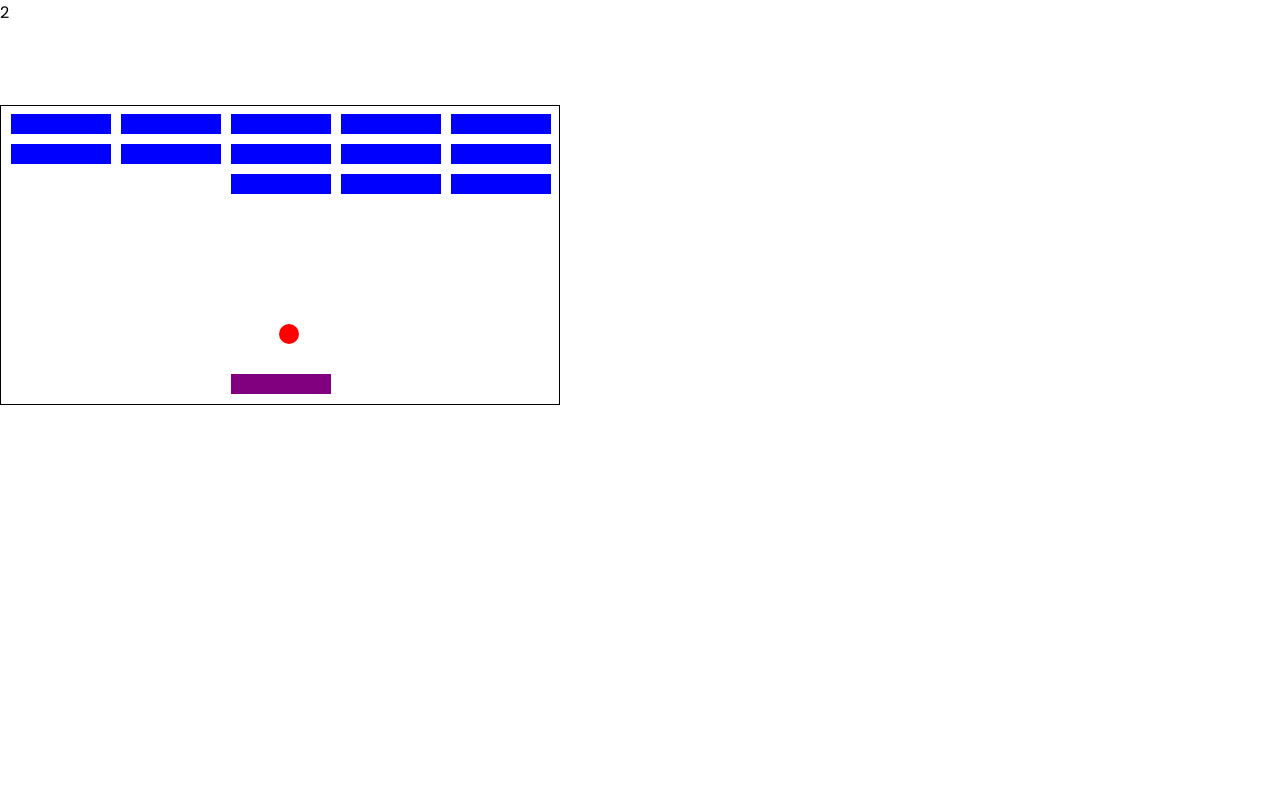
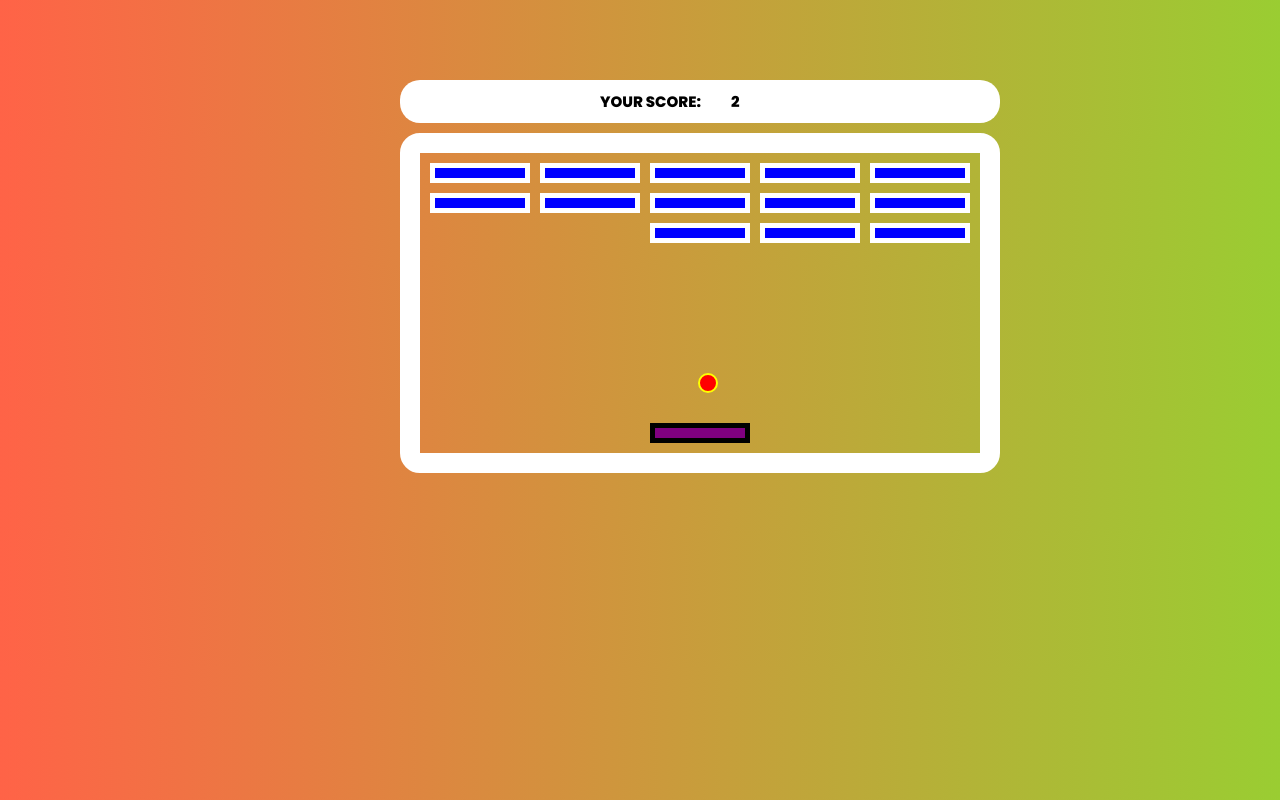
Before and after one commit to MLO-OLAGUNJU/breakout, a plain HTML site: page index.html in a window 1280 px wide. Drawn offline with Linux system fonts and the light colour scheme.

Commit message:
i modified my app.js

```diff
--- a/app.js
+++ b/app.js
@@ -1,28 +1,30 @@
 const grid = document.querySelector(".grid");
+const scoreDisplay = document.querySelector("#score");
 const blockWidth = 100;
 const blockHeight = 20;
+const ballDiameter = 20;
 const boardWidth = 560;
 const boardHeight = 300;
-const scoreDisplay = document.querySelector("#score");
-let timerId;
-const ballDiameter = 20;
 let xDirection = -2;
 let yDirection = 2;
-let score = 0;
 
 const userStart = [230, 10];
 let currentPosition = userStart;
 
-const ballStartPosition = [270, 40];
-let ballCurrentPosition = ballStartPosition;
+const ballStart = [270, 40];
+let ballCurrentPosition = ballStart;
 
-// create block individual
+let timerId;
+let score = 0;
+
+alert("CLICK OK TO PLAY GAME");
+//my block
 class Block {
   constructor(xAxis, yAxis) {
     this.bottomLeft = [xAxis, yAxis];
     this.bottomRight = [xAxis + blockWidth, yAxis];
+    this.topRight = [xAxis + blockWidth, yAxis + blockHeight];
     this.topLeft = [xAxis, yAxis + blockHeight];
-    this.topRight = [xAxis + blockWidth, yAxis + blockHeight];
   }
 }
 
@@ -45,26 +47,30 @@ const blocks = [
   new Block(450, 210),
 ];
 
-//draw all my blocks
-const addBlocks = () => {
+//draw my blocks
+function addBlocks() {
   for (let i = 0; i < blocks.length; i++) {
     const block = document.createElement("div");
     block.classList.add("block");
     block.style.left = blocks[i].bottomLeft[0] + "px";
     block.style.bottom = blocks[i].bottomLeft[1] + "px";
     grid.appendChild(block);
+    console.log(blocks[i].bottomLeft);
   }
-};
-
+}
 addBlocks();
-
-//add User
 
 //add user
 const user = document.createElement("div");
 user.classList.add("user");
 grid.appendChild(user);
 drawUser();
+
+//add ball
+const ball = document.createElement("div");
+ball.classList.add("ball");
+grid.appendChild(ball);
+drawBall();
 
 //move user
 function moveUser(e) {
@@ -93,34 +99,23 @@ function drawUser() {
   user.style.bottom = currentPosition[1] + "px";
 }
 
-document.addEventListener("keydown", moveUser);
-// draw the ball
-const drawBall = () => {
+//draw Ball
+function drawBall() {
   ball.style.left = ballCurrentPosition[0] + "px";
   ball.style.bottom = ballCurrentPosition[1] + "px";
-};
+}
 
-// add ball
-const ball = document.createElement("div");
-ball.classList.add("ball");
-ball.style.width = 20 + "px";
-ball.style.height = 20 + "px";
-ball.style.backgroundColor = "red";
-drawBall();
-grid.appendChild(ball);
-
-//move the ball
-const moveTheBall = () => {
+//move ball
+function moveBall() {
   ballCurrentPosition[0] += xDirection;
   ballCurrentPosition[1] += yDirection;
   drawBall();
-  checkForCollision();
-};
-
-timerId = setInterval(moveTheBall, 30);
+  checkForCollisions();
+}
+timerId = setInterval(moveBall, 30);
 
 //check for collisions
-const checkForCollision = () => {
+function checkForCollisions() {
   //check for block collision
   for (let i = 0; i < blocks.length; i++) {
     if (
@@ -135,19 +130,23 @@ const checkForCollision = () => {
       changeDirection();
       score++;
       scoreDisplay.innerHTML = score;
+      if (blocks.length == 0) {
+        scoreDisplay.innerHTML = "You Win!";
+        clearInterval(timerId);
+        document.removeEventListener("keydown", moveUser);
+      }
     }
   }
-
-  // check for wall collisons
+  // check for wall hits
   if (
     ballCurrentPosition[0] >= boardWidth - ballDiameter ||
-    ballCurrentPosition[1] >= boardHeight - ballDiameter ||
-    ballCurrentPosition[0] <= 0
+    ballCurrentPosition[0] <= 0 ||
+    ballCurrentPosition[1] >= boardHeight - ballDiameter
   ) {
     changeDirection();
   }
 
-  //check for user collisions
+  //check for user collision
   if (
     ballCurrentPosition[0] > currentPosition[0] &&
     ballCurrentPosition[0] < currentPosition[0] + blockWidth &&
@@ -157,16 +156,15 @@ const checkForCollision = () => {
     changeDirection();
   }
 
-  //check for game over
+  //game over
   if (ballCurrentPosition[1] <= 0) {
     clearInterval(timerId);
-    scoreDisplay.textContent = "Game Over!";
+    scoreDisplay.innerHTML = "You lose!";
     document.removeEventListener("keydown", moveUser);
   }
-};
+}
 
-//changeDirection
-const changeDirection = () => {
+function changeDirection() {
   if (xDirection === 2 && yDirection === 2) {
     yDirection = -2;
     return;
@@ -183,4 +181,4 @@ const changeDirection = () => {
     xDirection = 2;
     return;
   }
-};
+}
--- a/index.html
+++ b/index.html
@@ -13,9 +13,14 @@
     />
   </head>
   <body>
-    <div id="score">0</div>
+    <main>
+      <div class="flexed">
+        <label for=" ">YOUR SCORE:</label>
+        <div id="score">0</div>
+      </div>
 
-    <div class="grid"></div>
+      <div class="grid"></div>
+    </main>
     <script src="./app.js"></script>
   </body>
 </html>
--- a/styles.css
+++ b/styles.css
@@ -4,26 +4,57 @@
   box-sizing: border-box;
   font-family: "Poppins", sans-serif;
 }
+body {
+  background: linear-gradient(to right, tomato, yellowgreen);
+}
 .grid {
-  margin-top: 80px;
   position: absolute;
-  width: 560px;
-  height: 300px;
-  border: 1px solid black;
+  width: 600px;
+  height: 340px;
+  border-radius: 20px;
+  border: 20px solid #fff;
 }
 .block {
   position: absolute;
+  border: 5px solid white;
   width: 100px;
   height: 20px;
   background-color: blue;
 }
 .user {
   position: absolute;
+  border: 5px solid black;
   width: 100px;
   height: 20px;
   background-color: purple;
 }
 .ball {
   position: absolute;
+  height: 20px;
+  border: 2px solid yellow;
+  width: 20px;
+  background-color: red;
   border-radius: 100%;
 }
+
+.flexed {
+  display: flex;
+  background-color: #fff;
+  align-items: center;
+  justify-content: start;
+  color: black;
+  font-size: 15px;
+  margin-right: 280px;
+  border-radius: 20px;
+  padding: 10px 200px;
+  padding-right: 0;
+  font-weight: 800;
+  margin-bottom: 10px;
+  text-align: center;
+  gap: 30px;
+}
+
+main {
+  margin-left: 400px;
+  margin-top: 80px;
+}
```
